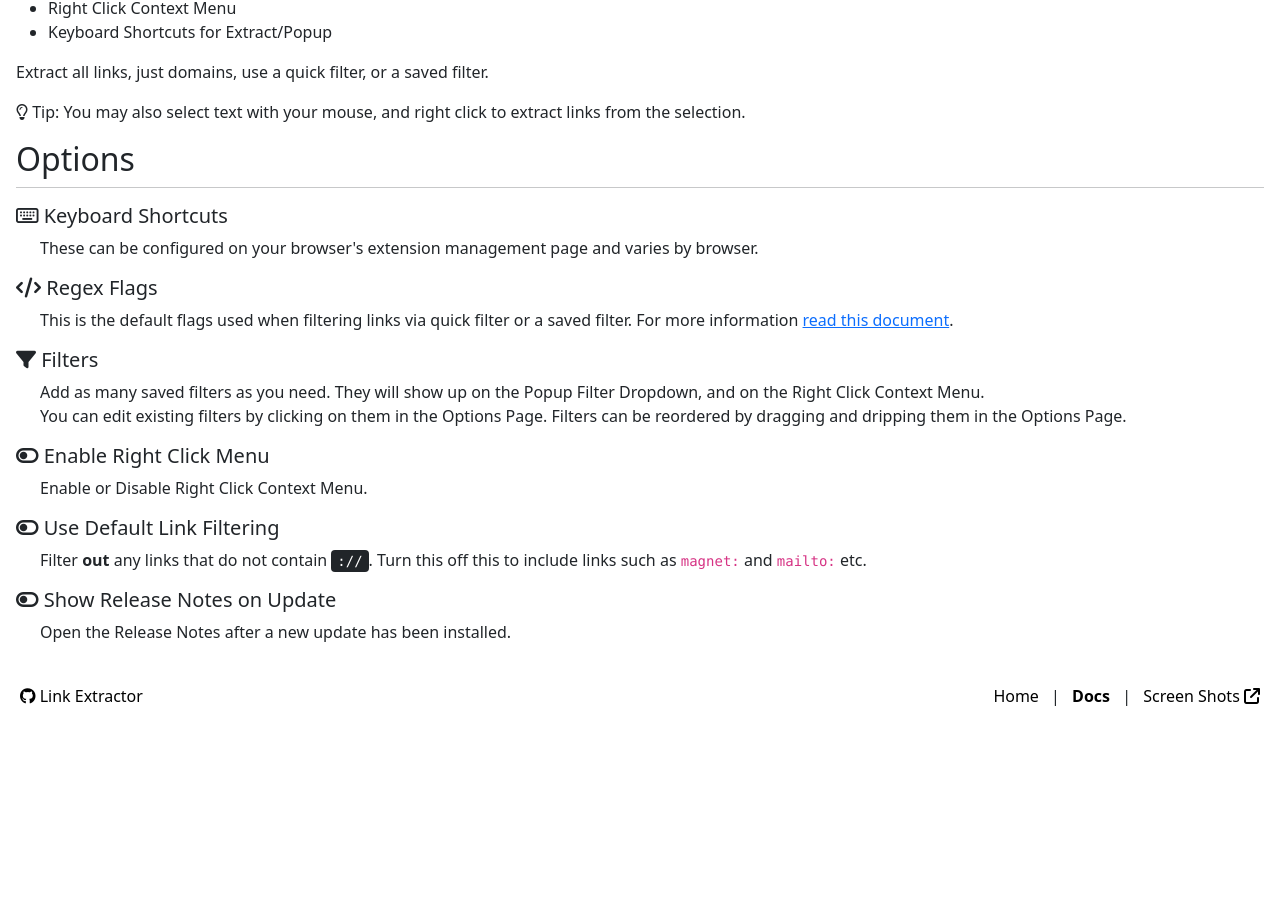
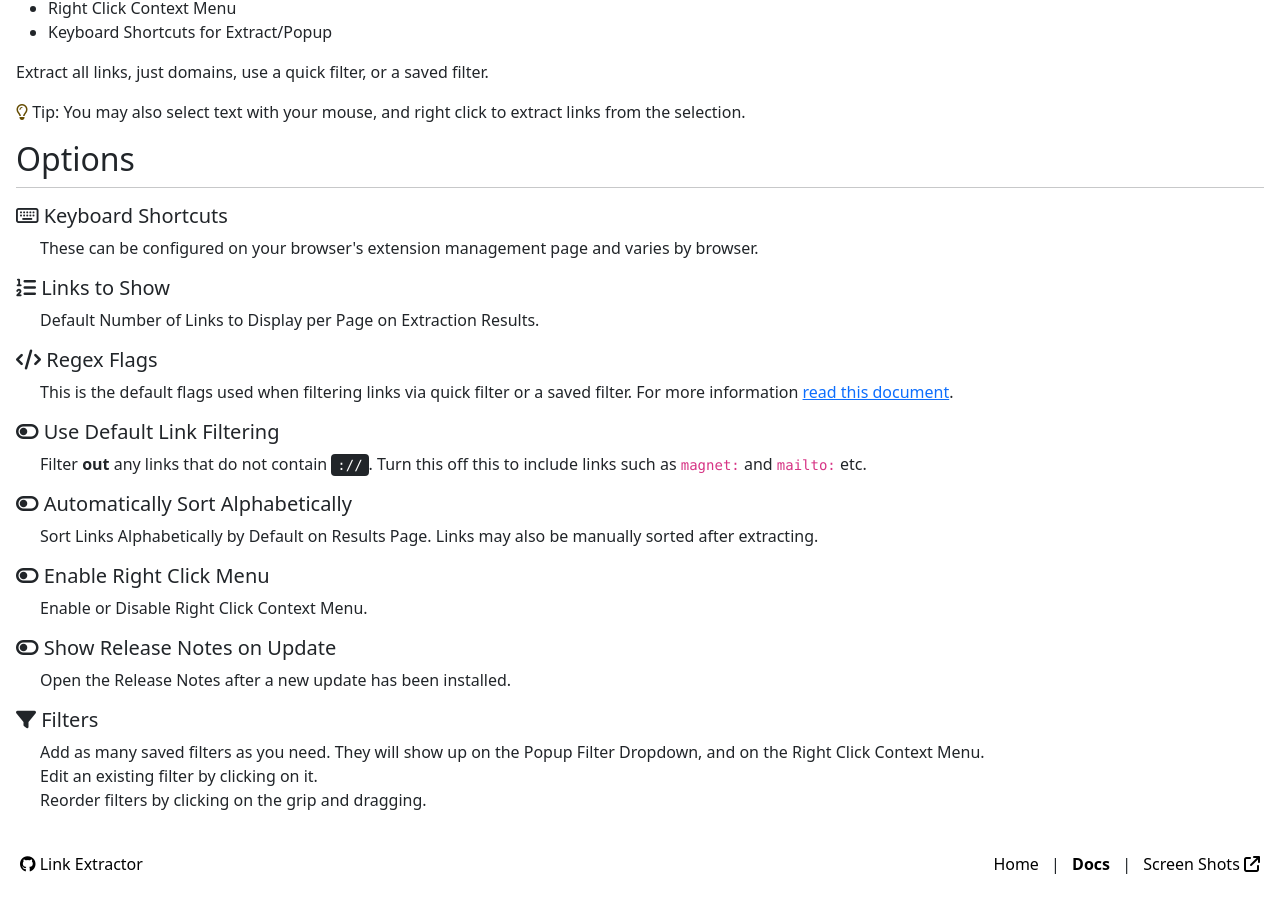
Before and after one commit to cssnr/link-extractor-site, a Jekyll site: the page built from docs.html, in a window 1280 px wide and 900 px high, scrolled down 631 px. Built offline with Jekyll 4.4.1, drawn with Linux system fonts in a browser that asks for light colours; before the commit the page ends 1363 px from its top, so only the background shows below that.

Commit message:
Update docs.html

```diff
--- a/docs.html
+++ b/docs.html
@@ -35,7 +35,10 @@ description: Documentation and Instructions for configuring and using Link Extra
 </ul>
 
 <p>Extract all links, just domains, use a quick filter, or a saved filter.</p>
-<p><i class="fa-regular fa-lightbulb"></i> Tip: You may also select text with your mouse, and right click to extract links from the selection.</p>
+<p>
+    <i class="fa-regular fa-lightbulb text-warning-emphasis"></i>
+    Tip: You may also select text with your mouse, and right click to extract links from the selection.
+</p>
 
 <h2 id="options">Options</h2>
 <hr class="mt-0">
@@ -43,22 +46,15 @@ description: Documentation and Instructions for configuring and using Link Extra
 <h5><i class="fa-regular fa-keyboard"></i> Keyboard Shortcuts</h5>
 <p class="ps-4">These can be configured on your browser's extension management page and varies by browser.</p>
 
+<h5><i class="fa-solid fa-list-ol"></i> Links to Show</h5>
+<p class="ps-4">Default Number of Links to Display per Page on Extraction Results.</p>
+
 <h5><i class="fa-solid fa-code"></i> Regex Flags</h5>
 <p class="ps-4">
-    This is the default flags used when filtering links via quick filter or a saved filter.
-    For more information
+    This is the default flags used when filtering links via quick filter or a saved filter. For more information
     <a href="https://developer.mozilla.org/en-US/docs/Web/JavaScript/Guide/Regular_expressions#advanced_searching_with_flags"
        target="_blank" rel="noopener">read this document</a>.
 </p>
-
-<h5><i class="fa-solid fa-filter"></i> Filters</h5>
-<p class="ps-4">
-    Add as many saved filters as you need. They will show up on the Popup Filter Dropdown, and on the Right Click Context Menu.<br>
-    You can edit existing filters by clicking on them in the Options Page. Filters can be reordered by dragging and dripping them in the Options Page.
-</p>
-
-<h5><i class="fa-solid fa-toggle-off"></i> Enable Right Click Menu</h5>
-<p class="ps-4">Enable or Disable Right Click Context Menu.</p>
 
 <h5><i class="fa-solid fa-toggle-off"></i> Use Default Link Filtering</h5>
 <p class="ps-4">
@@ -66,5 +62,20 @@ description: Documentation and Instructions for configuring and using Link Extra
     Turn this off this to include links such as <code>magnet:</code> and <code>mailto:</code> etc.
 </p>
 
+<h5><i class="fa-solid fa-toggle-off"></i> Automatically Sort Alphabetically</h5>
+<p class="ps-4">
+    Sort Links Alphabetically by Default on Results Page. Links may also be manually sorted after extracting.
+</p>
+
+<h5><i class="fa-solid fa-toggle-off"></i> Enable Right Click Menu</h5>
+<p class="ps-4">Enable or Disable Right Click Context Menu.</p>
+
 <h5><i class="fa-solid fa-toggle-off"></i> Show Release Notes on Update</h5>
 <p class="ps-4">Open the Release Notes after a new update has been installed.</p>
+
+<h5><i class="fa-solid fa-filter"></i> Filters</h5>
+<p class="ps-4">
+    Add as many saved filters as you need. They will show up on the Popup Filter Dropdown, and on the Right Click Context Menu.<br>
+    Edit an existing filter by clicking on it.<br>
+    Reorder filters by clicking on the grip and dragging.
+</p>
```
